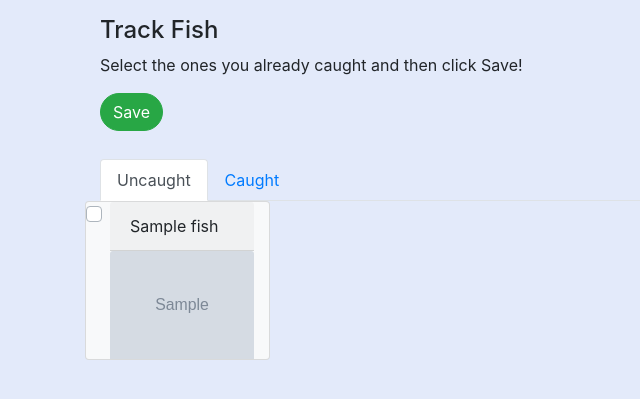
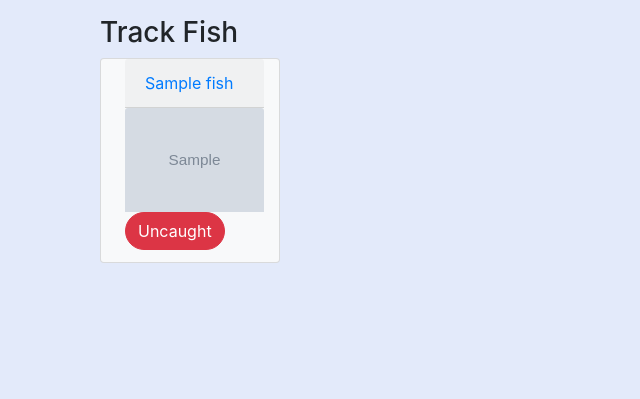
Before and after one commit to kristychu/SBcapstone1, a Flask app: template templates/users/index.html in a window 1280 px wide. Shown: the part 46-445 px from the top of the page, without its empty margins (0-640 px from the left). Run offline with Flask 2, Linux system fonts and the light colour scheme; the template is opened without the code that fills it: values that come from a table or form of the project are taken from there, others are empty; tables that the repository leaves empty hold one stand-in row (values such as "Sample post"); grey boxes marked "Sample" are stand-in pictures; some libraries are stand-ins or nearby versions.

Commit message:
clean up files

```diff
--- a/app.py
+++ b/app.py
@@ -33,7 +33,8 @@ def get_all_fish():
     for d in data:
         name = d['name']['name-USen']
         icon = d['icon_uri']
-        fish = {'name': name, 'icon_url': icon}
+        catchphrase = d['catch-phrase']
+        fish = {'name': name, 'icon_url': icon, 'catchphrase': catchphrase}
         all_fish.append(fish)
     return all_fish
 
@@ -44,7 +45,8 @@ def load_database():
     for fish in all_fish:
         name = fish['name']
         icon = fish['icon_url']
-        new_fish = Fish(name=name, icon_url=icon)
+        catchphrase = fish['catchphrase']
+        new_fish = Fish(name=name, icon_url=icon, catchphrase=catchphrase)
         db.session.add(new_fish)
         db.session.commit()
 
@@ -197,7 +199,7 @@ def toggle_is_caught(fish):
     if fish.is_caught == False:
         fish.is_caught = True
         db.session.commit()
-        flash(f"Great job! You caught {fish.fish.name}! Keep it up!", "success")
+        flash(f"{fish.fish.catchphrase}", "success")
 
     else:
         fish.is_caught = False
@@ -217,11 +219,11 @@ def show_all_fish():
     user = User.query.get_or_404(g.user.id)
     all_fish = User_Fish.query.filter(User_Fish.user_id==user.id).all()
 
-    return render_template('users/index-2.html', all_fish=all_fish, user=user)
+    return render_template('users/index.html', all_fish=all_fish, user=user)
 
 @app.route('/fish/<int:fish_id>')
 def show_one_fish(fish_id):
-    """Show details on one fish."""
+    """Show details on one of user's fish."""
 
     if not g.user:
         flash("Access unauthorized.", "danger")
--- a/models.py
+++ b/models.py
@@ -88,6 +88,8 @@ class Fish(db.Model):
     icon_url = db.Column(db.Text,
                 nullable=False,
                 unique=True)
+    catchphrase = db.Column(db.Text,
+                nullable=False)
 
     user_fish = db.relationship('User_Fish', backref='fish')
 
--- a/static/app.js
+++ b/static/app.js
@@ -1,48 +1,5 @@
-const BASE_URL = "https://acnhapi.com/v1a";
-
-async function getAllFish() {
-    const response = await axios.get(`${BASE_URL}/fish`);
-    const fishArr = response.data
-    populateImages(fishArr)
-}
-
-async function getFish(fish_id) {
-    const response = await axios.get(`${BASE_URL}/fish/${fish_id}`);
-    console.log(response);
-    const name = response.data.name
-    const catchphrase = response.data['catch-phrase']
-    const icon = response.data['icon_uri']
-    const imgsrc = response.data['image_uri']
-    console.log(name['name-USen'])
-    console.log(catchphrase)
-    console.log(icon)
-    console.log(imgsrc)
-}
-
-function populateImages(fish){
-    const $grid = $("#uncaught-fish-grid");
-    $grid.empty();
-
-    for (let f of fish) {
-        let $item = $(
-        `<div class="card col-2 custom-control custom-checkbox image-checkbox bg-light" style="max-width: 300px" data-id="fish-${f.id}">
-                <input type="checkbox" class="custom-control-input" id="fish-${f.id}">
-                <label class="custom-control-label" for="fish-${f.id}">
-                    <div class="card-header">${f.name['name-USen']}</div>
-                    <img src="${f['icon_uri']}" class="card-img-top img-fluid">
-                    </label>
-        </div>
-        `);
-
-        $grid.append($item);
-    }
-}
-
-//save button on click, save the checked fish.id and user.id (saved to localstorage or session?)
-//to Caught table using sqlalchemy. Checked fish images should be taken away from UnCaught tab and appear under Caught tab.
-
-//If user is signing in for the first time, get all fish
-
-
-
-//Otherwise, if user is logging in, show fish they haven't caught yet
+$("#fish-caught-form").on('submit', function processForm(evt){
+    evt.preventDefault();
+    let fishDiv = evt.target.parentElement.parentElement;
+    fishDiv.classList.toggle('caught');
+});
--- a/templates/users/fishdetail.html
+++ b/templates/users/fishdetail.html
@@ -7,5 +7,4 @@
             <div><a href="/fish" class="btn btn-primary">Back</a></div>
         </div>
     </div>
-    <script src="static/app.js"></script>
 {% endblock %}
--- a/templates/users/index.html
+++ b/templates/users/index.html
@@ -1,47 +1,23 @@
 {% extends 'base.html' %}
 {% block content %}
     <div class="container">
-      <h4>Track Fish</h4>
-      <p>Select the ones you already caught and then click Save!</p>
-      <a href="/save" method="POST" class="btn btn-large btn-success">Save</a>
+        <h3>Track Fish</h3>
+                <div class="container" id="fish-container">
+                    <div id="fish-div">
+                        <div class="row" id="fish-grid">
+                            {% for f in all_fish|sort(attribute="fish_id") %}
+                                <div class="card col-2 p5 custom-control custom-checkbox image-checkbox bg-light fishcard" style="max-width: 300px" data-fish-id="fish-{{f.fish_id}}">
+                                    <div class="card-header"><a href="/fish/{{ f.fish_id }}">{{f.fish.name}}</a></div>
+                                    <img src="{{f.fish.icon_url}}" class="card-img-top img-fluid">
+                                    {% if f.is_caught == false %}
+                                    <form action="/fish/{{ f.fish_id }}/edit" method="PUT" id="fish-caught-form"><button type="submit" class="btn btn-success">Caught!</button></form>
+                                    {% else %}
+                                    <form action="/fish/{{ f.fish_id }}/edit" method="PUT" id="fish-uncaught-form"><button class="btn btn-danger">Uncaught</button></form>
+                                    {% endif %}
+                                </div>
+                            {% endfor %}
+                        </div>
+                    </div>
+                </div>
     </div>
-    <p>
-      <div class="container">
-          <ul class="nav nav-tabs" id="myTabs" role="tablist">
-              <li class="nav-item">
-                  <a class="nav-link active" id="uncaughtFishContainer-tab" data-toggle="tab" href="#uncaught" role="tab" aria-controls="uncaught" aria-selected="true">Uncaught</a>
-              </li>
-              <li class="nav-item">
-                  <a class="nav-link" id="caughtFishContainer-tab" data-toggle="tab" href="#caught" role="tab" aria-controls="caught" aria-selected="true">Caught</a>
-              </li>
-          </ul>
-          <div class="tab-content" id="myTabsContent">
-              <div class="tab-pane fade show active" id="uncaughtFishContainer" role="tabpanel" aria-labelledby="uncaught-tab">
-                  <div id="uncaught-fish-div">
-                      <div class="row" id="uncaught-fish-grid">
-                          {% for f in all_fish %}
-                            <div class="card col-2 p5 custom-control custom-checkbox image-checkbox bg-light" style="max-width: 300px" data-id="fish-{{f.id}}">
-                                <input type="checkbox" class="custom-control-input" id="fish-{{f.id}}">
-                                <label class="custom-control-label" for="fish-{{f.id}}">
-                                    <div class="card-header">{{f.name}}</div>
-                                    <img src="{{f.icon_url}}" class="card-img-top img-fluid">
-                                </label>
-                            </div>
-                          {% endfor %}
-                      </div>
-                  </div>
-              </div>
-              <div class="container" id="caught-fish-container">
-                  <div class="tab-pane fade" id="caughtFishContainer" role="tabpanel" aria-labelledby="caught-tab">
-                      <div id="caught-fish-div">
-                          <div class="row" id="caught-fish-grid">
-                          </div>
-                      </div>
-                  </div>
-              </div>
-          </div>
-      </div>
-    </p>
-
-    <script src="static/app.js"></script>
 {% endblock %}
```
Also changed, not shown: templates/users/fish.html (deleted, +0 -21 lines), templates/users/index-2.html (deleted, +0 -25 lines), static/stylesheets/style.css (line endings or trailing spaces).
